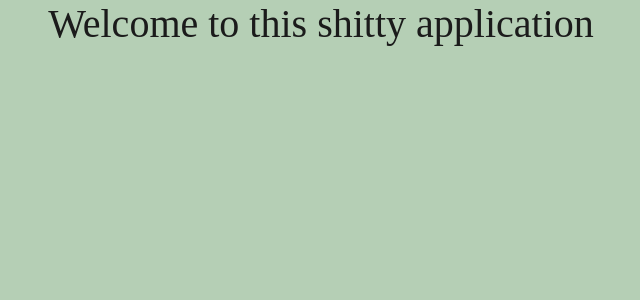
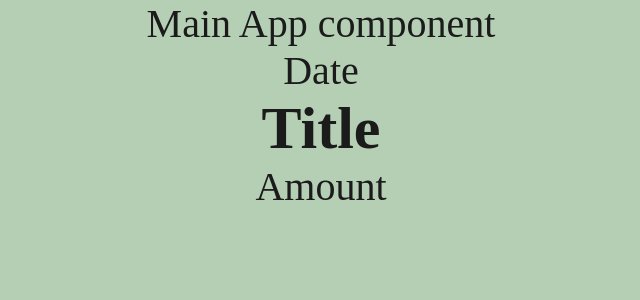
Before and after one commit to bartekwawrzkowicz/expense_app, a React (Create React App) app: page / in a window 1280 px wide. Shown: the top 300 px of the page, without its empty margins (319-959 px from the left). Built offline with nearby package versions, Linux system fonts and the light colour scheme; a web font is replaced by a local one.

Commit message:
building first expense component

```diff
--- /dev/null
+++ b/src/App.js
@@ -0,0 +1,14 @@
+import React from 'react';
+import ExpenseItem from './components/ExpenseItem';
+
+
+const App = () => {
+  return (
+    <div className="main-column">
+      Main App component
+      <ExpenseItem />
+    </div>
+  );
+}
+
+export default App;
--- a/src/components/App.js
+++ /dev/null
@@ -1,12 +0,0 @@
-import React from 'react';
-
-
-function App() {
-  return (
-    <div className="App">
-      Welcome to this shitty application
-    </div>
-  );
-}
-
-export default App;
--- /dev/null
+++ b/src/components/ExpenseItem.js
@@ -0,0 +1,19 @@
+import React from 'react';
+
+const ExpenseItem = () => {
+    return (
+        <div className="expense-item main-column">
+            <div className="expense-item__date">
+                Date
+                </div>
+            <div className="expense-item__title">
+                <h2 className="expense-item__title-heading">Title</h2>
+            </div>
+            <div className="expense-item__amount">
+                Amount
+                </div>
+        </div>
+    );
+}
+
+export default ExpenseItem;
--- a/src/index.js
+++ b/src/index.js
@@ -1,7 +1,7 @@
 import React from 'react';
 import ReactDOM from 'react-dom';
 import './styles/index.scss';
-import App from './components/App';
+import App from './App';
 
 ReactDOM.render(
   <React.StrictMode>
--- a/src/styles/_config.scss
+++ b/src/styles/_config.scss
@@ -4,3 +4,10 @@ $main-font-color: rgb(27, 27, 27);
 $main-background-color: rgb(181, 207, 181);
 
 $main-font-style: ('Cabin Sketch', cursive);
+
+.main-column {
+    display: flex;
+    flex-direction: column;
+    justify-content: center;
+    align-items: center;
+}
--- a/src/styles/index.scss
+++ b/src/styles/index.scss
@@ -10,9 +10,5 @@ body, html {
   background-color: $main-background-color;
   color: $main-font-color;
   font-family: $main-font-style;
-  display: flex;
-  flex-direction: column;
-  justify-content: center;
-  align-items: center;
   font-size: 40px;
 }
```
Also changed, not shown: public/manifest.json.
